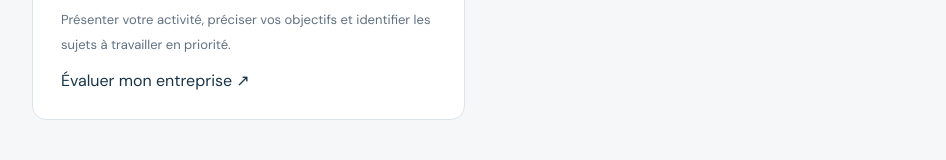
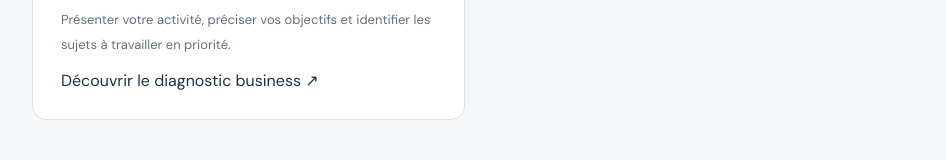
Before and after one commit to Chexpeer/Majestios, a Next.js app: page /developpement-commercial in a window 1280 px wide. Shown: the part 1233-1393 px from the top of the page, without its empty margins (286-1232 px from the left). Built offline with nearby package versions, Linux system fonts and the light colour scheme.

Commit message:
fix(navigation): relier le diagnostic business à sa page dédiée

```diff
--- a/src/app/developpement-commercial/page.tsx
+++ b/src/app/developpement-commercial/page.tsx
@@ -46,7 +46,7 @@ export default function Page() {
           <span>05 · FAIRE LE POINT</span>
           <h2>Diagnostic Business</h2>
           <p>Présenter votre activité, préciser vos objectifs et identifier les sujets à travailler en priorité.</p>
-          <Link href="/business">Évaluer mon entreprise ↗</Link>
+          <Link href="/developpement-commercial/diagnostic-business">Découvrir le diagnostic business ↗</Link>
         </article>
       </section>
       <section className="concept-principles">
```
